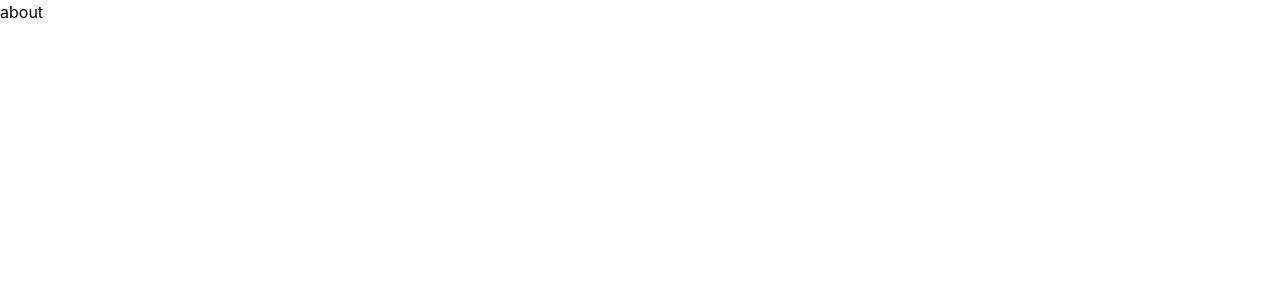
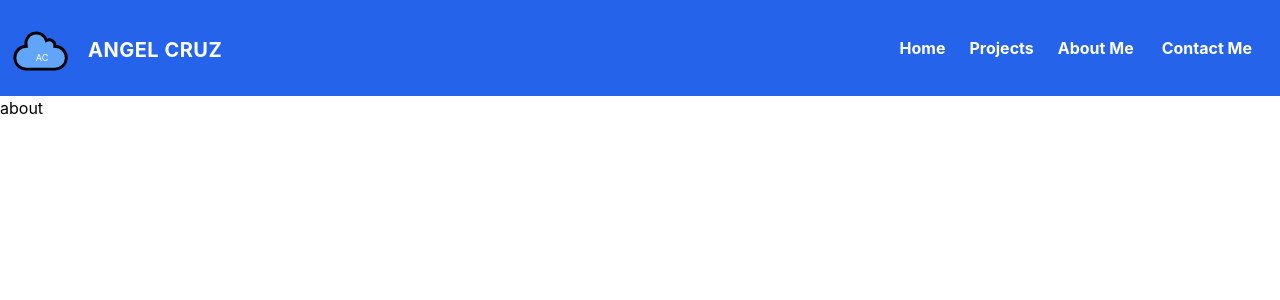
Before and after one commit to sirpuffin1/portfolio, a Next.js app: page /about in a window 1280 px wide. Shown: the top 300 px of the page. Built offline with nearby package versions, Linux system fonts and the light colour scheme.

Commit message:
feat(app): add navbar to app.js to use everywhere

```diff
--- a/pages/_app.js
+++ b/pages/_app.js
@@ -1,5 +1,6 @@
 import '../styles/globals.css'
 import { useEffect } from "react"
+import Navbar from '../components/Navbar';
 
 function MyApp({ Component, pageProps }) {
   useEffect(() => {
@@ -14,7 +15,12 @@ function MyApp({ Component, pageProps }) {
       }
     };
   }, []);
-  return <Component {...pageProps} />
+  return (
+  <>
+  <Navbar/>
+  <Component {...pageProps} />
+  </>
+  )
 }
 
 export default MyApp
```
